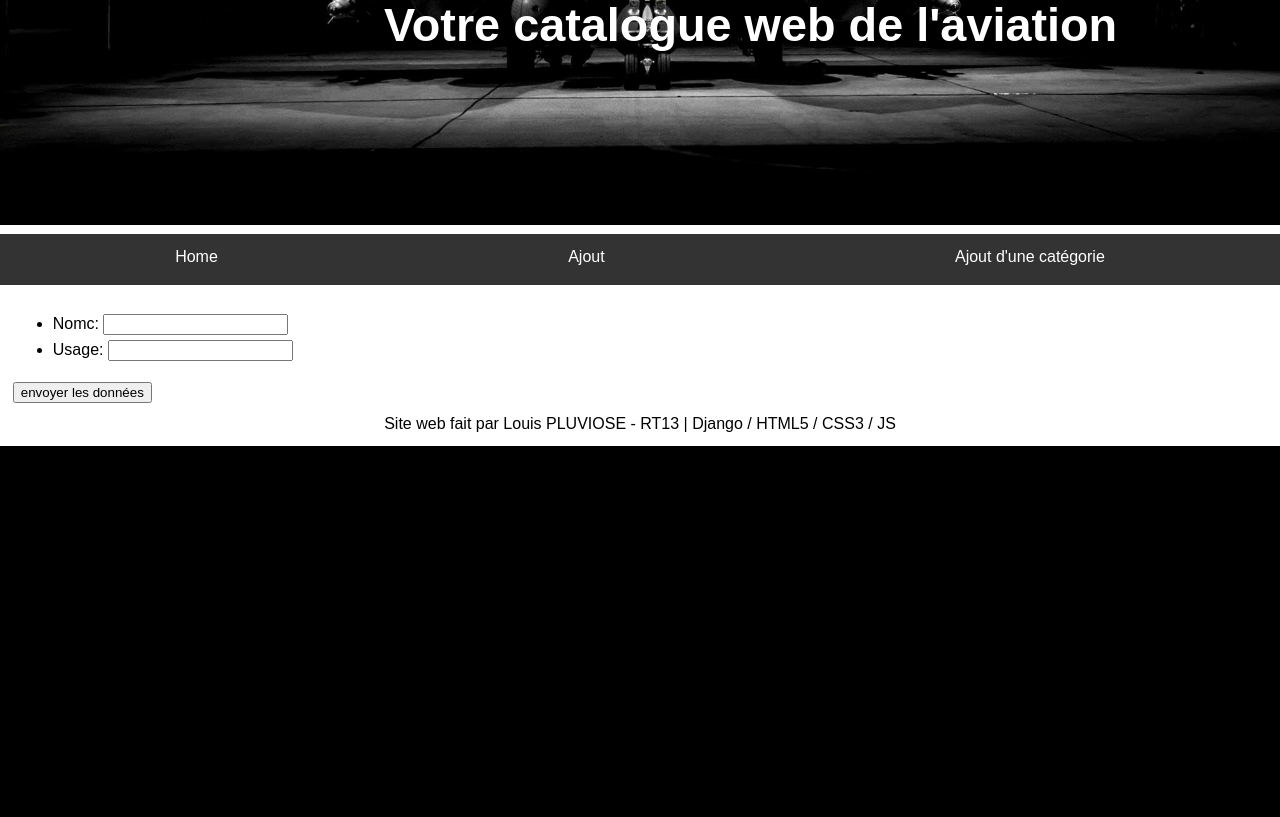
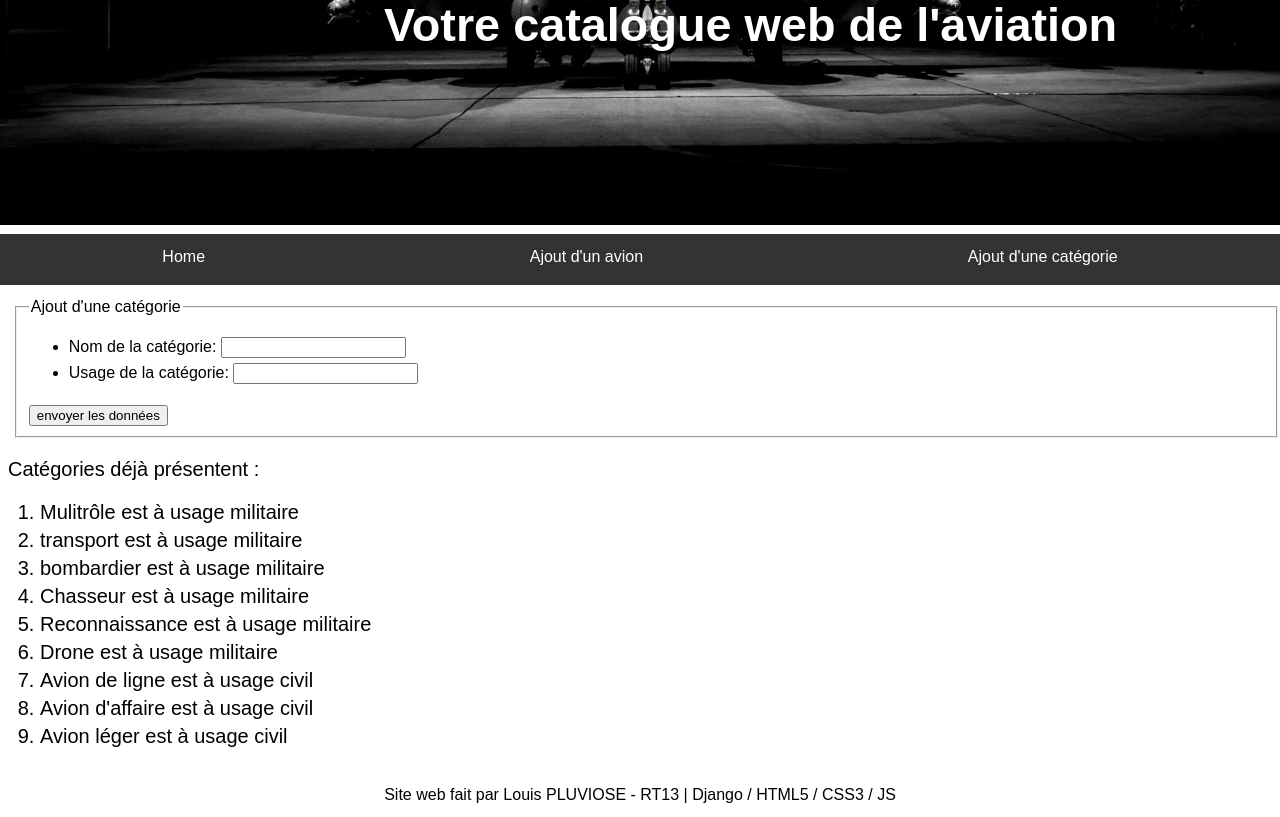
Before and after one commit to LouisPluviose/Webdyn---Projet, a Django app: page /ajoutc/ in a window 1280 px wide. Shown: the part 462-1279 px from the top of the page. Before the commit the page ends 908 px from the top, so only its background shows below. Run offline with Django 3.2, Linux system fonts and the light colour scheme; data comes from the database, SQL or seed files in the repository.

Commit message:
Finalisation CRUD 2  + Page ajout catégorie

```diff
--- a/projet/application/forms.py
+++ b/projet/application/forms.py
@@ -22,6 +22,6 @@ class CategorieForm(ModelForm):
         model = models.Categorie
         fields = {'nomc', 'usage'}
         labels = {
-            'nomc': _('Nomc'),
-            'usage': _('Usage'),
+            'nomc': _('Nom de la catégorie'),
+            'usage': _('Usage de la catégorie'),
         }
--- a/projet/application/templates/application/ajout.html
+++ b/projet/application/templates/application/ajout.html
@@ -4,7 +4,7 @@
 <form class="form-horizontal" method="post" action="/application/traitement/">
 {% csrf_token %}
 <fieldset>
-<legend>Ajout</legend>
+<legend>Ajout d'un avion</legend>
   <ul>
     {{form.as_ul}}
   </ul>
--- a/projet/application/templates/application/ajoutc.html
+++ b/projet/application/templates/application/ajoutc.html
@@ -3,9 +3,21 @@
 {% block content %}
 <form class="form-horizontal" method="post" action="/application/traitementc/">
 {% csrf_token %}
+<fieldset>
+<legend>Ajout d'une catégorie</legend>
   <ul>
     {{form.as_ul}}
   </ul>
   <input type="submit" value="envoyer les données"/>
+</fieldset>
 </form>
+
+<p class="presentationaffiche">Catégories déjà présentent : </p>
+
+<ol>
+    {% for l in listec %}
+        <li> {{l}} </li>
+    {% endfor %}
+</ol>
+
 {% endblock %}
--- a/projet/application/templates/application/main.html
+++ b/projet/application/templates/application/main.html
@@ -20,7 +20,7 @@
 
     <ul class="navbar">
         <li class="liens"><a href="{% url 'application:index' %}">Home</a></li>
-        <li class="liens"><a href="{% url 'application:ajout' %}">Ajout</a></li>
+        <li class="liens"><a href="{% url 'application:ajout' %}">Ajout d'un avion</a></li>
         <li class="liens"><a href="{% url 'application:ajoutc' %}">Ajout d'une catégorie</a></li>
     </ul>
 
--- a/projet/application/views.py
+++ b/projet/application/views.py
@@ -93,16 +93,17 @@ def traitementupdate(request, id):
 
 
 def ajoutc(request):
+    listec = list(models.Categorie.objects.all())
     if request.GET.get("POST"):
         form = CategorieForm(request)
         if form.is_valid():
             livre = form.save()
             return HttpResponseRedirect("/application/")
         else:
-            return render(request,"application/ajoutc.html",{"form": form})
+            return render(request,"application/ajoutc.html",{"form": form, 'listec': listec})
     else :
         form = CategorieForm()
-        return render(request,"application/ajoutc.html",{"form" : form})
+        return render(request,"application/ajoutc.html",{"form": form, 'listec': listec})
 
 
 def traitementc(request):
```
